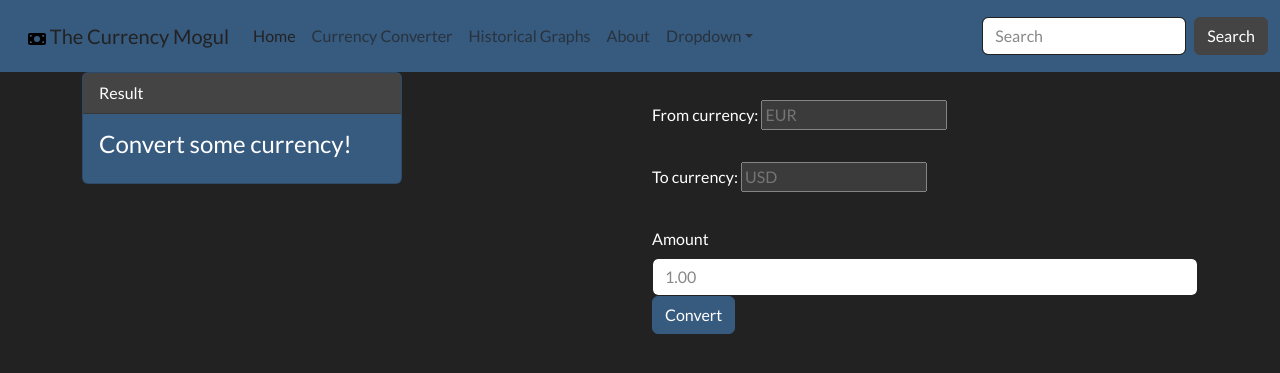
After one commit to Rethdawg/loyal_companion, a Django app: page /currency/converter/ in a window 1280 px wide. The commit adds this page. Shown: the top 373 px of the page. Run offline with Django 5.2, Linux system fonts and the light colour scheme; some libraries are stand-ins or nearby versions.

Commit message:
Currency Mogul v03
- Currency conversion page added.

```diff
--- a/currency_mogul/templates/currency_mogul/base.html
+++ b/currency_mogul/templates/currency_mogul/base.html
@@ -38,12 +38,12 @@
     <div class="collapse navbar-collapse" id="navbarColor01">
       <ul class="navbar-nav me-auto">
         <li class="nav-item">
-          <a class="nav-link active" href="#">Home
+          <a class="nav-link active" href="{% url 'currency-index' %}">Home
             <span class="visually-hidden">(current)</span>
           </a>
         </li>
         <li class="nav-item">
-          <a class="nav-link" href="#">Currency Converter</a>
+          <a class="nav-link" href="{% url 'currency-converter' %}">Currency Converter</a>
         </li>
         <li class="nav-item">
           <a class="nav-link" href="{% url 'currency-historical' %}">Historical Graphs</a>
--- /dev/null
+++ b/currency_mogul/templates/currency_mogul/converter.html
@@ -0,0 +1,43 @@
+{% extends 'currency_mogul/base.html' %}
+{% block content %}
+<div class="container">
+    <div class="row">
+        <div class="col-6">
+            <div class="card text-white bg-primary mb-3" style="max-width: 20rem;">
+                <div class="card-header">Result</div>
+                <div class="card-body">
+                    <h4 class="card-title">
+                        {% if posting %}
+                            {{ from_amount }}{{ money_dict.from }} <b>=></b> {{ money_dict.amount }} {{ money_dict.to }}
+                        {% else %}
+                            Convert some currency!
+                        {% endif %}
+                    </h4>
+                </div>
+            </div>
+        </div>
+        <div class="col-6">
+            <form method="post">
+                {% csrf_token %}
+                <div class="form-group">
+                    <label class="col-form-label mt-4" for="from_curr">From currency:</label>
+                    <input list="currencies_from" id="from_curr" type="text" placeholder="EUR" name="from_curr">
+                    <datalist id="currencies_from">
+                        {% for currency in all_currencies.keys %}<option value="{{ currency }}">{% endfor %}
+                </div>
+                <div class="form-group">
+                    <label class="col-form-label mt-4" for="to_curr">To currency:</label>
+                    <input list="currencies_to" id="to_curr" type="text" placeholder="USD" name="to_curr">
+                    <datalist id="currencies_to">
+                        {% for currency in all_currencies.keys %}<option value="{{ currency }}">{% endfor %}
+                </div>
+                <div class="form-group">
+                    <label class="col-form-label mt-4" for="amount">Amount</label>
+                    <input type="number" step="0.01" class="form-control" placeholder="1.00" id="amount" name="amount">
+                </div>
+                    <button type="submit" class="btn btn-primary">Convert</button>
+            </form>
+        </div>
+    </div>
+</div>
+{% endblock %}
--- a/currency_mogul/urls.py
+++ b/currency_mogul/urls.py
@@ -3,5 +3,6 @@ from . import views
 
 urlpatterns = [
     path('', views.index, name='currency-index'),
-    path('historical/', views.historical_graph, name='currency-historical')
+    path('historical/', views.historical_graph, name='currency-historical'),
+    path('converter/', views.converter, name='currency-converter')
 ]
--- a/currency_mogul/views.py
+++ b/currency_mogul/views.py
@@ -50,3 +50,26 @@ def historical_graph(request):
             {'posting': posting
              })
     return render(request, 'currency_mogul/historical-rates.html', context=context)
+
+
+def converter(request):
+    context = {
+        'all_currencies': all_currencies
+    }
+    if request.method == 'POST':
+        from_curr = request.POST['from_curr']
+        from_amount = request.POST['amount']
+        to_curr = request.POST['to_curr']
+        posting = True
+
+        context.update({
+            'money_dict': convert_currency(from_curr, to_curr, from_amount),
+            'from_amount': from_amount,
+            'posting': posting
+        })
+    else:
+        posting = False
+        context.update(
+            {'posting': posting
+             })
+    return render(request, 'currency_mogul/converter.html', context=context)
```
